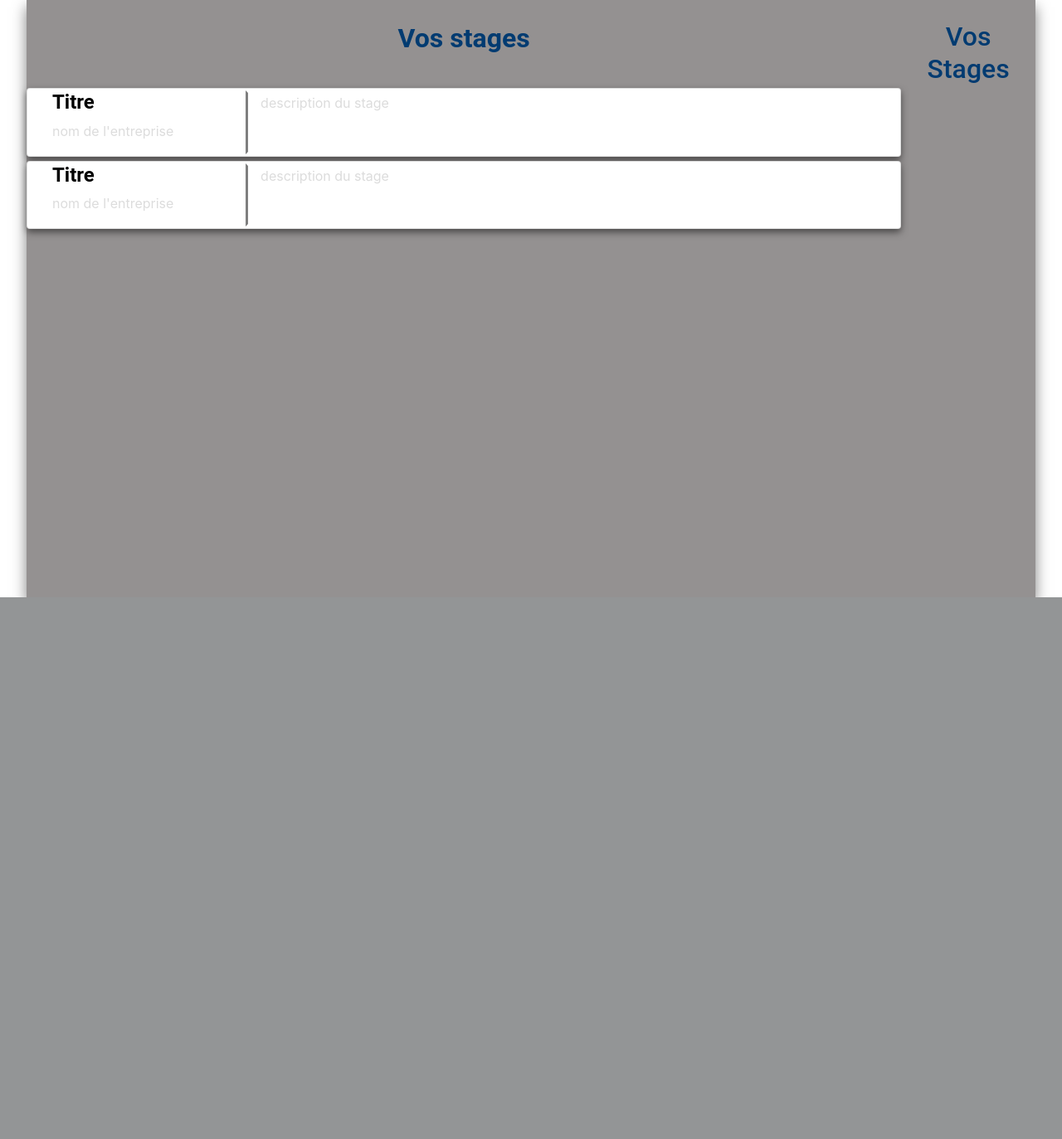
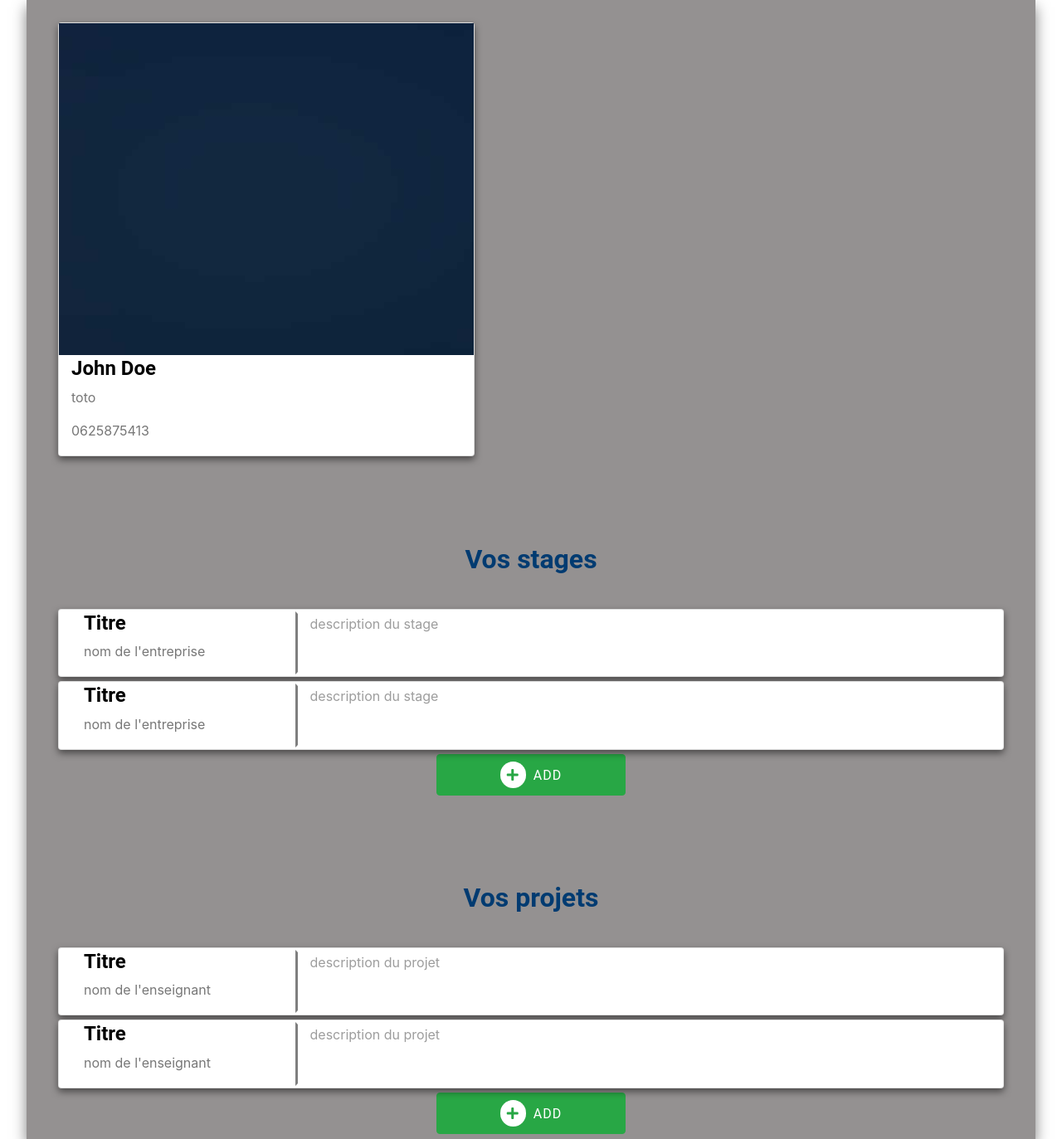
Before and after one commit to djuhnix/projet-s3, a PHP site: page /eleves.html in a window 1280 px wide. Shown: the part 123-1496 px from the top of the page at 83% size. Before the commit the page ends 843 px from the top, so only its background shows below. Run offline with PHP 8.4, Linux system fonts and the light colour scheme; some libraries are stand-ins or nearby versions.

Commit message:
finition de la page eleves

```diff
--- a/production/css/header.css
+++ b/production/css/header.css
@@ -34,7 +34,7 @@ body{
     margin-left: 2em;
     display: flex;
     min-height: 90vh;
-    color: gainsboro;
+    color: #777777;
     box-shadow: 0 8px 16px 0 rgba(0,0,0,0.5);
 
 }
--- a/production/css/main.css
+++ b/production/css/main.css
@@ -22,4 +22,19 @@
     border-color: white;
     border-left-color: rgba(0,0,0,0.5);
     border-style: solid;
+    color: #9d9d9d;
 }
+.row + .row{
+    margin-top: 100px;
+}
+.btn-font {
+    padding:8px;
+    background:white;
+    margin-right:4px;
+    border-radius: 90px;
+}
+.icon-btn {
+    padding: 1px 15px 3px 2px;
+    border-radius: 90px;
+    width: 20%;
+}
--- a/production/eleves.html
+++ b/production/eleves.html
@@ -2,29 +2,41 @@
 <!--
 Ce header est à integrer dans toutes les pages php en vefifant de bien supprimer le header déja present sur les versions html qui ne sont là que pour le rendu
 -->
-<html  dir="ltr" lang="fr" xml:lang="fr">
+<html dir="ltr" lang="fr" xml:lang="fr">
 <head>
     <meta charset="UTF-8">
     <title>Université de Reims Champagne-Ardenne: fiche perso</title>
+    <!-- font awesome  -->
+    <link rel="stylesheet" href="https://use.fontawesome.com/releases/v5.0.7/css/all.css">
     <!-- Theme style  -->
     <link rel="stylesheet" href="css/header.css">
     <link rel="stylesheet" href="css/index.css">
     <link rel="stylesheet" href="css/main.css">
-    <link rel="stylesheet" href="https://stackpath.bootstrapcdn.com/bootstrap/4.3.1/css/bootstrap.min.css" integrity="sha384-ggOyR0iXCbMQv3Xipma34MD+dH/1fQ784/j6cY/iJTQUOhcWr7x9JvoRxT2MZw1T" crossorigin="anonymous">
-    <script src="https://code.jquery.com/jquery-3.2.1.slim.min.js" integrity="sha384-KJ3o2DKtIkvYIK3UENzmM7KCkRr/rE9/Qpg6aAZGJwFDMVNA/GpGFF93hXpG5KkN" crossorigin="anonymous"></script>
-    <script src="https://cdnjs.cloudflare.com/ajax/libs/popper.js/1.12.9/umd/popper.min.js" integrity="sha384-ApNbgh9B+Y1QKtv3Rn7W3mgPxhU9K/ScQsAP7hUibX39j7fakFPskvXusvfa0b4Q" crossorigin="anonymous"></script>
-    <script src="https://maxcdn.bootstrapcdn.com/bootstrap/4.0.0/js/bootstrap.min.js" integrity="sha384-JZR6Spejh4U02d8jOt6vLEHfe/JQGiRRSQQxSfFWpi1MquVdAyjUar5+76PVCmYl" crossorigin="anonymous"></script>
+    <link rel="stylesheet" href="https://stackpath.bootstrapcdn.com/bootstrap/4.3.1/css/bootstrap.min.css"
+          integrity="sha384-ggOyR0iXCbMQv3Xipma34MD+dH/1fQ784/j6cY/iJTQUOhcWr7x9JvoRxT2MZw1T" crossorigin="anonymous">
+    <script src="https://code.jquery.com/jquery-3.2.1.slim.min.js"
+            integrity="sha384-KJ3o2DKtIkvYIK3UENzmM7KCkRr/rE9/Qpg6aAZGJwFDMVNA/GpGFF93hXpG5KkN"
+            crossorigin="anonymous"></script>
+    <script src="https://cdnjs.cloudflare.com/ajax/libs/popper.js/1.12.9/umd/popper.min.js"
+            integrity="sha384-ApNbgh9B+Y1QKtv3Rn7W3mgPxhU9K/ScQsAP7hUibX39j7fakFPskvXusvfa0b4Q"
+            crossorigin="anonymous"></script>
+    <script src="https://maxcdn.bootstrapcdn.com/bootstrap/4.0.0/js/bootstrap.min.js"
+            integrity="sha384-JZR6Spejh4U02d8jOt6vLEHfe/JQGiRRSQQxSfFWpi1MquVdAyjUar5+76PVCmYl"
+            crossorigin="anonymous"></script>
 </head>
 <body>
 <link href="//maxcdn.bootstrapcdn.com/font-awesome/4.2.0/css/font-awesome.min.css" rel="stylesheet">
 <div>
+    <!--Header commun à toutes les pages-->
     <header class="topbar">
         <img src="images/logo_urca.png" class="center image">
     </header>
+    <!--NavBar-->
     <nav class="navbar navbar-expand-lg navbar-dark mx-background-top-linear">
         <div class="container">
             <a class="navbar-brand" href="index.html" style="text-transform: uppercase;"> Master Info</a>
-            <button class="navbar-toggler" type="button" data-toggle="collapse" data-target="#navbarResponsive" aria-controls="navbarResponsive" aria-expanded="false" aria-label="Toggle navigation">
+            <button class="navbar-toggler" type="button" data-toggle="collapse" data-target="#navbarResponsive"
+                    aria-controls="navbarResponsive" aria-expanded="false" aria-label="Toggle navigation">
                 <span class="navbar-toggler-icon"></span>
             </button>
             <div class="collapse navbar-collapse" id="navbarResponsive">
@@ -40,21 +52,34 @@ Ce header est à integrer dans toutes les pages php en vefifant de bien supprime
                     <li class="nav-item">
                         <a class="nav-link" href="#">Notes</a>
                     </li>
+
                     <li class="nav-item">
                         <a class="nav-link" href="#">Deconnexion</a>
                     </li>
+
                 </ul>
             </div>
         </div>
     </nav>
 </div>
 <!-- Fin du header -->
+<!-- box contenant tous les éléments de la page -->
 <div id="main-box">
     <div class="container">
+        <!-- fiche perso -->
         <div class="row">
-            <div class="col-12">
-                <h2 class="center row-bottom-padded-sm"><b>Vos stages</b></h2>
+            <div class="card">
+                <img src="images/img-1.jpg" alt="Avatar" style="width:100%">
+                <div class="container">
+                    <h4 class="nom"><b>John Doe</b></h4>
+                    <p class = "login">toto</p>
+                    <p class = "telephone">0625875413</p>
+                </div>
             </div>
+        </div>
+        <!-- box contenant les stages -->
+        <div class="row">
+            <h2 class="center row-bottom-padded-sm"><b>Vos stages</b></h2>
             <div class="col-lg-12 card">
                 <div class="container row">
                     <div class="col-lg-3">
@@ -62,7 +87,7 @@ Ce header est à integrer dans toutes les pages php en vefifant de bien supprime
                         <p>nom de l'entreprise</p>
                     </div>
 
-                    <div class="col-lg-5 desc" >
+                    <div class="col-lg-5 desc">
                         <p>description du stage</p>
                     </div>
                 </div>
@@ -75,21 +100,50 @@ Ce header est à integrer dans toutes les pages php en vefifant de bien supprime
                         <p>nom de l'entreprise</p>
                     </div>
 
-                    <div class="col-lg-5 desc" >
+                    <div class="col-lg-5 desc">
                         <p>description du stage</p>
                     </div>
                 </div>
 
             </div>
-            </div>
+            <a class="btn icon-btn btn-success center" href="#">
+                <span class="fas fa-plus btn-font text-success "></span>
+                Add
+            </a>
         </div>
+        <!-- box contenant les projets -->
         <div class="row">
-            <div class="col-12">
-                <h2 class="center row-bottom-padded-sm">Vos Stages</h2>
-            </div>
-            <div class="col-lg-6">
+            <h2 class="center row-bottom-padded-sm"><b>Vos projets</b></h2>
+            <div class="col-lg-12 card">
+                <div class="container row">
+                    <div class="col-lg-3">
+                        <h4><b>Titre</b></h4>
+                        <p>nom de l'enseignant</p>
+                    </div>
+
+                    <div class="col-lg-5 desc">
+                        <p>description du projet</p>
+                    </div>
+                </div>
 
             </div>
+            <div class="col-lg-12 card">
+                <div class="container row">
+                    <div class="col-lg-3">
+                        <h4><b>Titre</b></h4>
+                        <p>nom de l'enseignant</p>
+                    </div>
+
+                    <div class="col-lg-5 desc">
+                        <p>description du projet</p>
+                    </div>
+                </div>
+            </div>
+            <!--ajout de projet -->
+            <a class="btn icon-btn btn-success center" href="#">
+                <span class="fas fa-plus btn-font text-success "></span>
+                Add
+            </a>
         </div>
     </div>
 </div>
```
